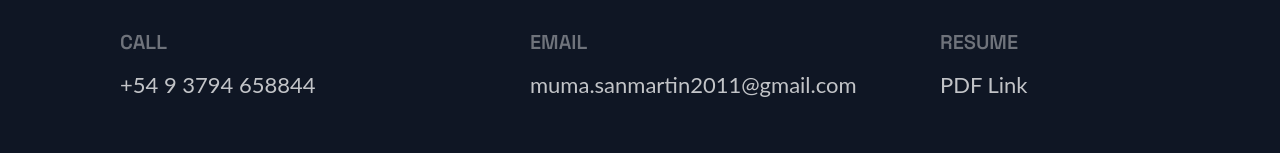
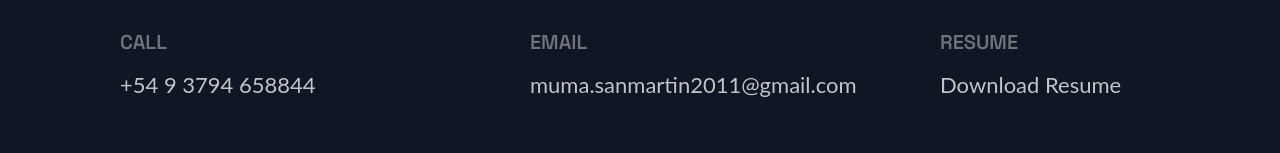
Before and after one commit to webDesignMumeishon/personal-portfolio, a Next.js app: page / in a window 1280 px wide. Shown: the part 7981-8134 px from the top of the page. Built offline with nearby package versions, Linux system fonts and the light colour scheme.

Commit message:
testing mac

```diff
--- a/src/components/Footer/Footer.js
+++ b/src/components/Footer/Footer.js
@@ -24,7 +24,7 @@ const Footer = () => {
           <LinkTitle >Resume</LinkTitle>
           {/* the file goes under the public directory */}
           <LinkItem href="https://drive.google.com/file/d/1jSv2EFSr4TE-61_b9OJAbTkyxoFdT1zf/view?usp=sharing">
-            PDF Link
+            Download Resume
           </LinkItem>
         </LinkColumn>
 
```
Also changed, not shown: 1 other file (tests, documents, lock files or other folders).
